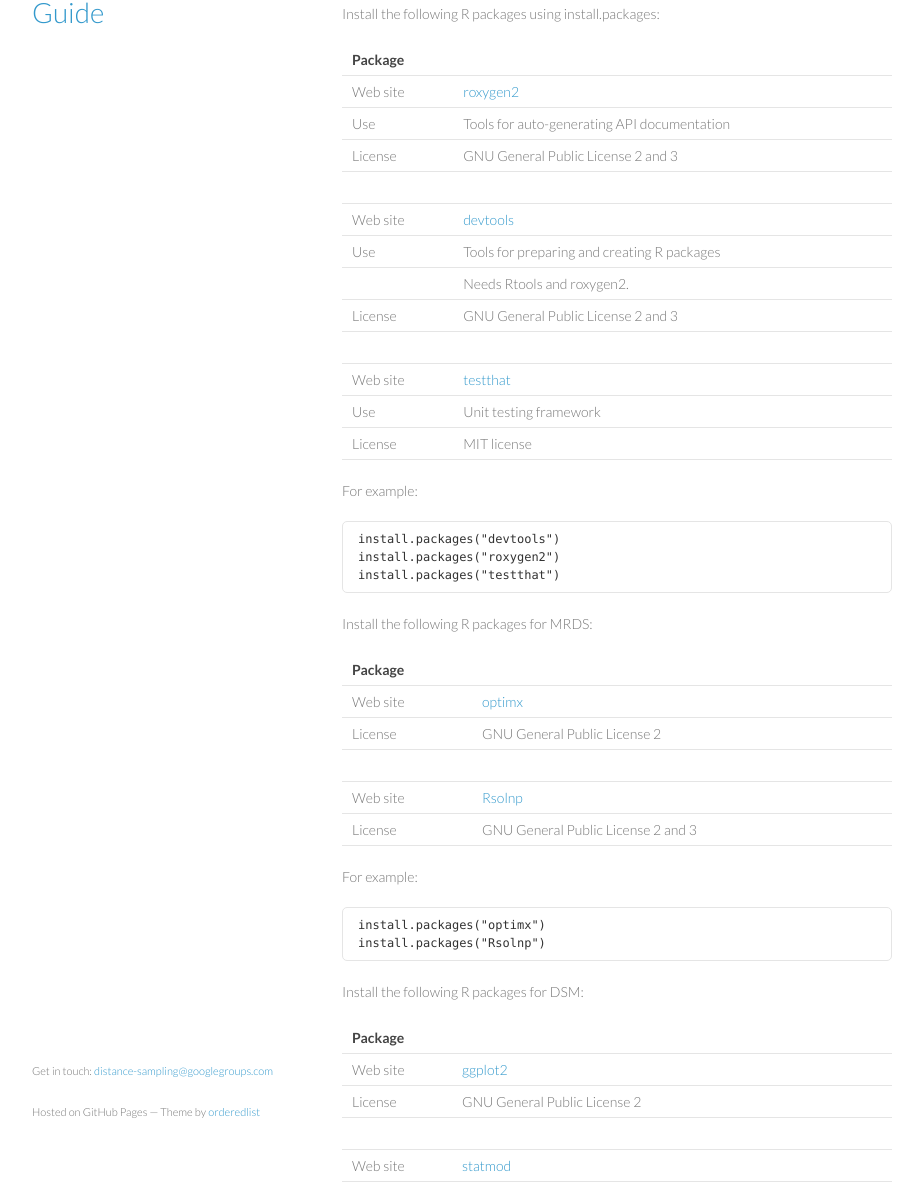
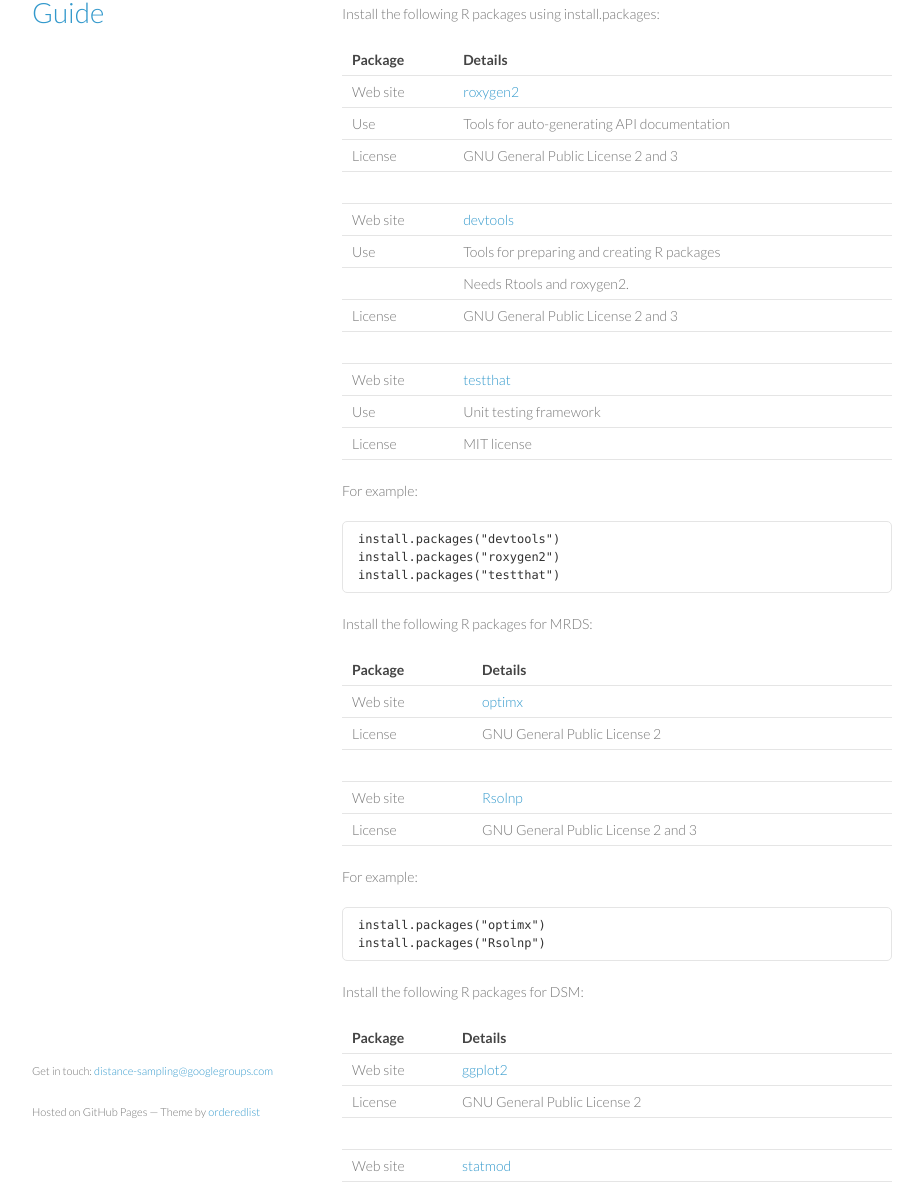
Before and after one commit to softwaresaved/distance-consultancy, a Jekyll site: the page built from develop/SetUpDevelopmentR.md, in a window 1280 px wide and 1400 px high, scrolled down 1445 px. Shown: the part 209-1400 px from the top of the window, without its empty margins (178-1101 px from the left). Built offline with Jekyll 4.4.1, drawn with Linux system fonts in a browser that asks for light colours.

Commit message:
Fixed formatting

```diff
--- a/develop/SetUpDevelopmentR.md
+++ b/develop/SetUpDevelopmentR.md
@@ -66,8 +66,8 @@ Download and install:
 
 Install the following R packages using install.packages:
 
-| Package |   |
-| ------- | - |
+| Package | Details |
+| ------- | ------- |
 | Web site | [roxygen2](http://cran.r-project.org/web/packages/roxygen2/) |
 | Use | Tools for auto-generating API documentation |
 | License | GNU General Public License 2 and 3 |
@@ -89,8 +89,8 @@ For example:
 
 Install the following R packages for MRDS:
 
-| Package |   |
-| ------- | - |
+| Package | Details |
+| ------- | ------- |
 | Web site | [optimx](http://cran.r-project.org/web/packages/optimx/) |
 | License | GNU General Public License 2 |
 | | |
@@ -104,8 +104,8 @@ For example:
 
 Install the following R packages for DSM:
 
-| Package |   |
-| ------- | - |
+| Package | Details |
+| ------- | ------- |
 | Web site | [ggplot2](http://cran.r-project.org/web/packages/ggplot2/) |
 | License | GNU General Public License 2 |
 | | |
```
